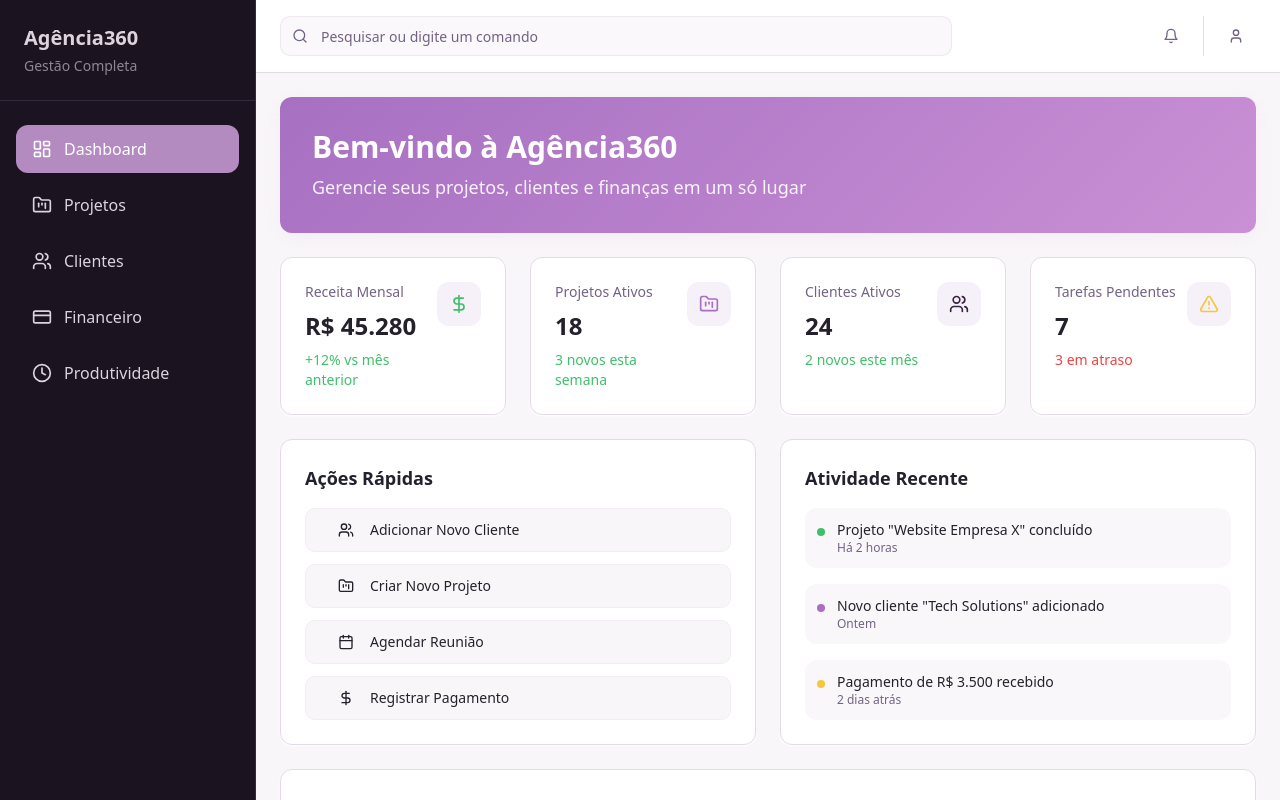
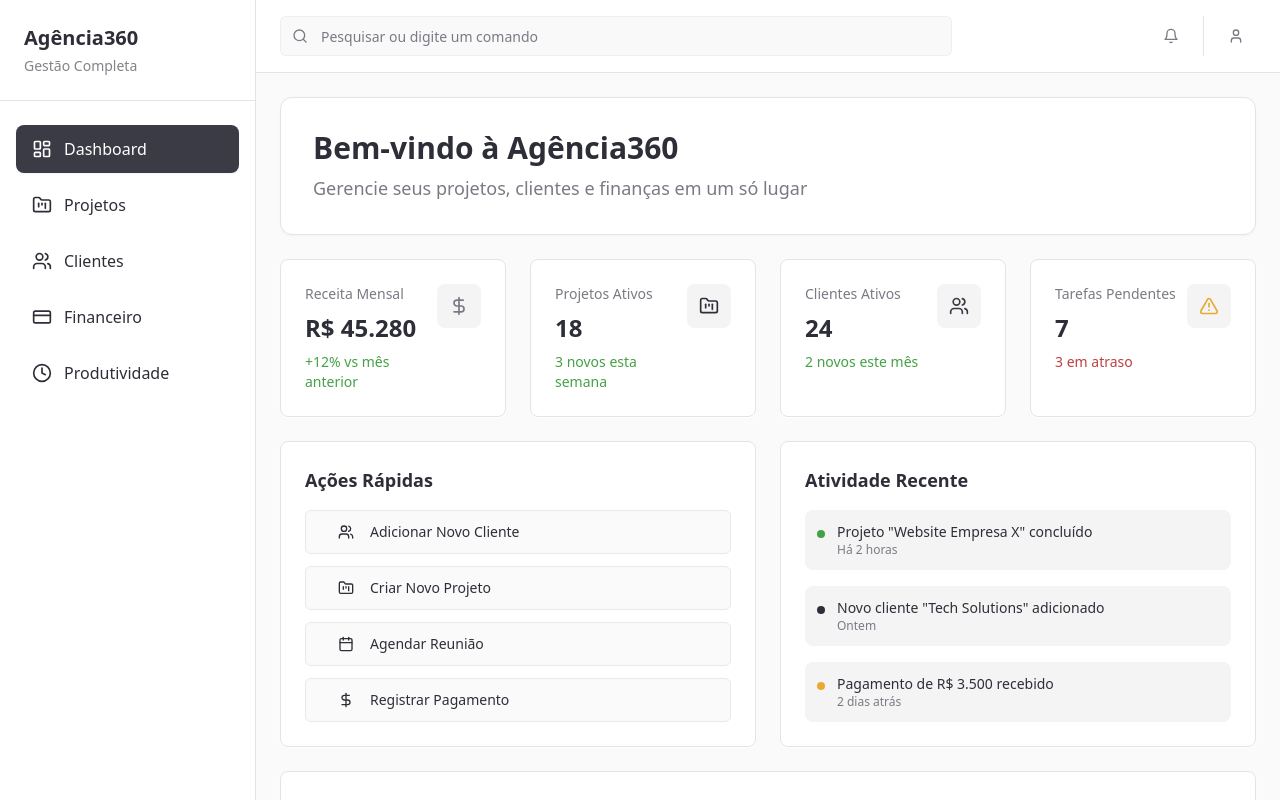
Before and after one commit to airtonmaia/agencia360-flow, a React (Vite) app: page / in a window 1280 px wide. Shown: the top 800 px of the page. Built offline with nearby package versions, Linux system fonts and the light colour scheme.

Commit message:
Refactor: Update styling and data handling
The UI has been updated to a more minimalist design, with a white sidebar and softer color palette, as per the user's request and visual reference.

The application will now use static data until all screens are finalized, deferring database implementation.

```diff
--- a/src/components/dashboard/Dashboard.tsx
+++ b/src/components/dashboard/Dashboard.tsx
@@ -6,10 +6,10 @@ import { Button } from "@/components/ui/button";
 export const Dashboard = () => {
   return (
     <div className="space-y-6">
-      {/* Welcome Section */}
-      <div className="bg-gradient-primary text-white p-8 rounded-xl shadow-soft">
-        <h1 className="text-3xl font-bold mb-2">Bem-vindo à Agência360</h1>
-        <p className="text-white/90 text-lg">
+      {/* Welcome Section - mais sutil */}
+      <div className="bg-card border border-border p-8 rounded-xl shadow-card">
+        <h1 className="text-3xl font-bold mb-2 text-foreground">Bem-vindo à Agência360</h1>
+        <p className="text-muted-foreground text-lg">
           Gerencie seus projetos, clientes e finanças em um só lugar
         </p>
       </div>
@@ -22,7 +22,7 @@ export const Dashboard = () => {
           change="+12% vs mês anterior"
           changeType="positive"
           icon={DollarSign}
-          iconColor="text-success"
+          iconColor="text-muted-foreground"
         />
         <MetricCard
           title="Projetos Ativos"
@@ -79,21 +79,21 @@ export const Dashboard = () => {
         <Card className="p-6 shadow-card">
           <h3 className="text-lg font-semibold mb-4 text-foreground">Atividade Recente</h3>
           <div className="space-y-4">
-            <div className="flex items-start gap-3 p-3 bg-accent/30 rounded-lg">
+            <div className="flex items-start gap-3 p-3 bg-muted rounded-lg">
               <div className="w-2 h-2 bg-success rounded-full mt-2"></div>
               <div>
                 <p className="font-medium text-sm">Projeto "Website Empresa X" concluído</p>
                 <p className="text-xs text-muted-foreground">Há 2 horas</p>
               </div>
             </div>
-            <div className="flex items-start gap-3 p-3 bg-accent/30 rounded-lg">
+            <div className="flex items-start gap-3 p-3 bg-muted rounded-lg">
               <div className="w-2 h-2 bg-primary rounded-full mt-2"></div>
               <div>
                 <p className="font-medium text-sm">Novo cliente "Tech Solutions" adicionado</p>
                 <p className="text-xs text-muted-foreground">Ontem</p>
               </div>
             </div>
-            <div className="flex items-start gap-3 p-3 bg-accent/30 rounded-lg">
+            <div className="flex items-start gap-3 p-3 bg-muted rounded-lg">
               <div className="w-2 h-2 bg-warning rounded-full mt-2"></div>
               <div>
                 <p className="font-medium text-sm">Pagamento de R$ 3.500 recebido</p>
--- a/src/components/dashboard/MetricCard.tsx
+++ b/src/components/dashboard/MetricCard.tsx
@@ -20,7 +20,7 @@ export const MetricCard = ({
   iconColor = "text-primary"
 }: MetricCardProps) => {
   return (
-    <Card className="p-6 shadow-card hover:shadow-soft transition-shadow duration-200">
+    <Card className="p-6 shadow-card hover:shadow-soft transition-shadow duration-200 border border-border">
       <div className="flex items-start justify-between">
         <div className="space-y-2">
           <p className="text-sm font-medium text-muted-foreground">{title}</p>
@@ -36,7 +36,7 @@ export const MetricCard = ({
             </p>
           )}
         </div>
-        <div className={cn("p-3 rounded-lg bg-accent/50", iconColor)}>
+        <div className={cn("p-3 rounded-lg bg-muted", iconColor)}>
           <Icon className="w-5 h-5" />
         </div>
       </div>
--- a/src/components/projects/ProjectsView.tsx
+++ b/src/components/projects/ProjectsView.tsx
@@ -139,7 +139,7 @@ export const ProjectsView = () => {
         <h3 className="text-lg font-semibold mb-4 text-foreground">Visualização Kanban</h3>
         <div className="grid grid-cols-1 md:grid-cols-4 gap-4">
           {["Backlog", "Em Progresso", "Revisão", "Concluído"].map((column) => (
-            <div key={column} className="bg-accent/30 rounded-lg p-4 min-h-[200px]">
+            <div key={column} className="bg-muted rounded-lg p-4 min-h-[200px]">
               <h4 className="font-medium text-sm text-muted-foreground mb-3">{column}</h4>
               <div className="space-y-2">
                 {column === "Em Progresso" && (
--- a/src/index.css
+++ b/src/index.css
@@ -8,62 +8,62 @@ All colors MUST be HSL.
 
 @layer base {
   :root {
-    /* Base colors inspired by the lavender/purple interface */
-    --background: 300 20% 97%;
-    --foreground: 260 15% 15%;
+    /* Minimal color scheme inspired by the reference */
+    --background: 0 0% 98%;
+    --foreground: 240 10% 20%;
 
     --card: 0 0% 100%;
-    --card-foreground: 260 15% 15%;
+    --card-foreground: 240 10% 20%;
 
     --popover: 0 0% 100%;
-    --popover-foreground: 260 15% 15%;
+    --popover-foreground: 240 10% 20%;
 
-    /* Primary purple/lavender theme */
-    --primary: 280 40% 60%;
+    /* Very subtle primary - minimal purple accent */
+    --primary: 240 10% 20%;
     --primary-foreground: 0 0% 100%;
-    --primary-hover: 280 40% 50%;
+    --primary-hover: 240 10% 15%;
 
-    /* Secondary lavender tones */
-    --secondary: 290 30% 95%;
-    --secondary-foreground: 280 25% 25%;
+    /* Light secondary colors */
+    --secondary: 240 5% 96%;
+    --secondary-foreground: 240 8% 30%;
 
-    /* Muted lavender backgrounds */
-    --muted: 290 25% 96%;
-    --muted-foreground: 270 15% 45%;
+    /* Muted backgrounds */
+    --muted: 240 5% 96%;
+    --muted-foreground: 240 4% 50%;
 
-    /* Accent colors */
-    --accent: 285 35% 92%;
-    --accent-foreground: 280 30% 20%;
+    /* Minimal accent */
+    --accent: 240 3% 94%;
+    --accent-foreground: 240 8% 25%;
 
-    /* Status colors */
-    --destructive: 0 84% 60%;
+    /* Status colors - very subtle */
+    --destructive: 0 50% 50%;
     --destructive-foreground: 0 0% 100%;
-    --success: 140 50% 50%;
-    --warning: 45 90% 60%;
+    --success: 120 40% 45%;
+    --warning: 40 80% 55%;
 
-    /* Borders and inputs */
-    --border: 290 20% 88%;
-    --input: 290 20% 94%;
-    --ring: 280 40% 60%;
+    /* Minimal borders */
+    --border: 240 6% 90%;
+    --input: 240 6% 92%;
+    --ring: 240 10% 80%;
 
-    /* Radius for smooth corners */
-    --radius: 0.75rem;
+    /* Smooth radius */
+    --radius: 0.5rem;
 
-    /* Sidebar colors - darker purple theme */
-    --sidebar-background: 280 25% 10%;
-    --sidebar-foreground: 290 15% 85%;
-    --sidebar-primary: 285 30% 65%;
+    /* White sidebar like in reference */
+    --sidebar-background: 0 0% 100%;
+    --sidebar-foreground: 240 10% 20%;
+    --sidebar-primary: 240 8% 25%;
     --sidebar-primary-foreground: 0 0% 100%;
-    --sidebar-accent: 280 20% 15%;
-    --sidebar-accent-foreground: 290 15% 85%;
-    --sidebar-border: 280 20% 20%;
-    --sidebar-ring: 285 30% 65%;
+    --sidebar-accent: 240 4% 96%;
+    --sidebar-accent-foreground: 240 8% 25%;
+    --sidebar-border: 240 6% 90%;
+    --sidebar-ring: 240 10% 80%;
 
-    /* Custom gradients and effects */
-    --gradient-primary: linear-gradient(135deg, hsl(280 40% 60%), hsl(290 45% 70%));
-    --gradient-subtle: linear-gradient(180deg, hsl(300 20% 98%), hsl(290 15% 96%));
-    --shadow-soft: 0 4px 20px hsl(280 30% 80% / 0.15);
-    --shadow-card: 0 2px 10px hsl(280 20% 70% / 0.1);
+    /* Minimal effects */
+    --gradient-primary: linear-gradient(135deg, hsl(240 8% 25%), hsl(240 6% 30%));
+    --gradient-subtle: linear-gradient(180deg, hsl(0 0% 99%), hsl(240 3% 97%));
+    --shadow-soft: 0 1px 3px hsl(240 10% 80% / 0.1);
+    --shadow-card: 0 1px 2px hsl(240 10% 70% / 0.08);
   }
 
   .dark {
```
